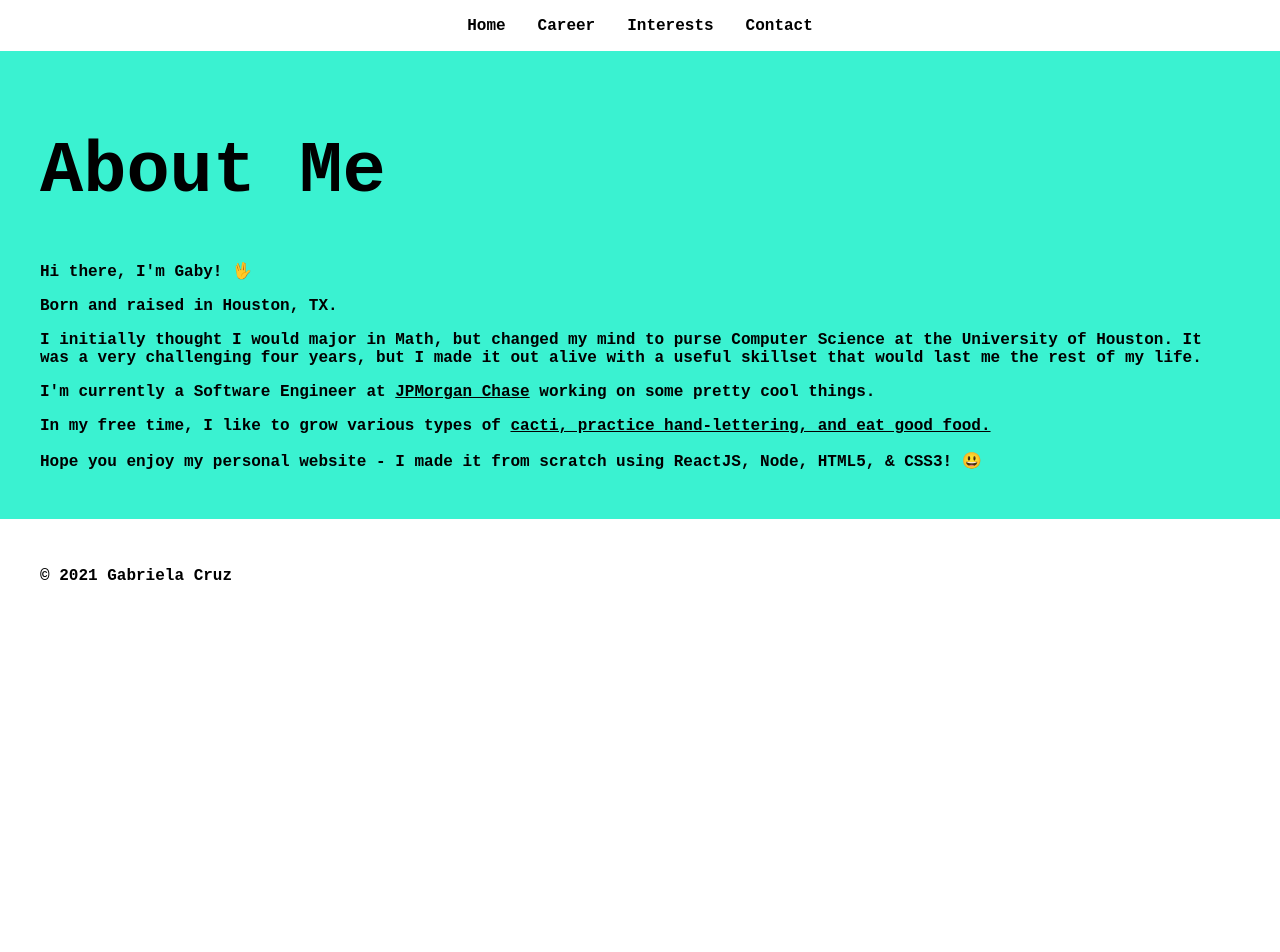
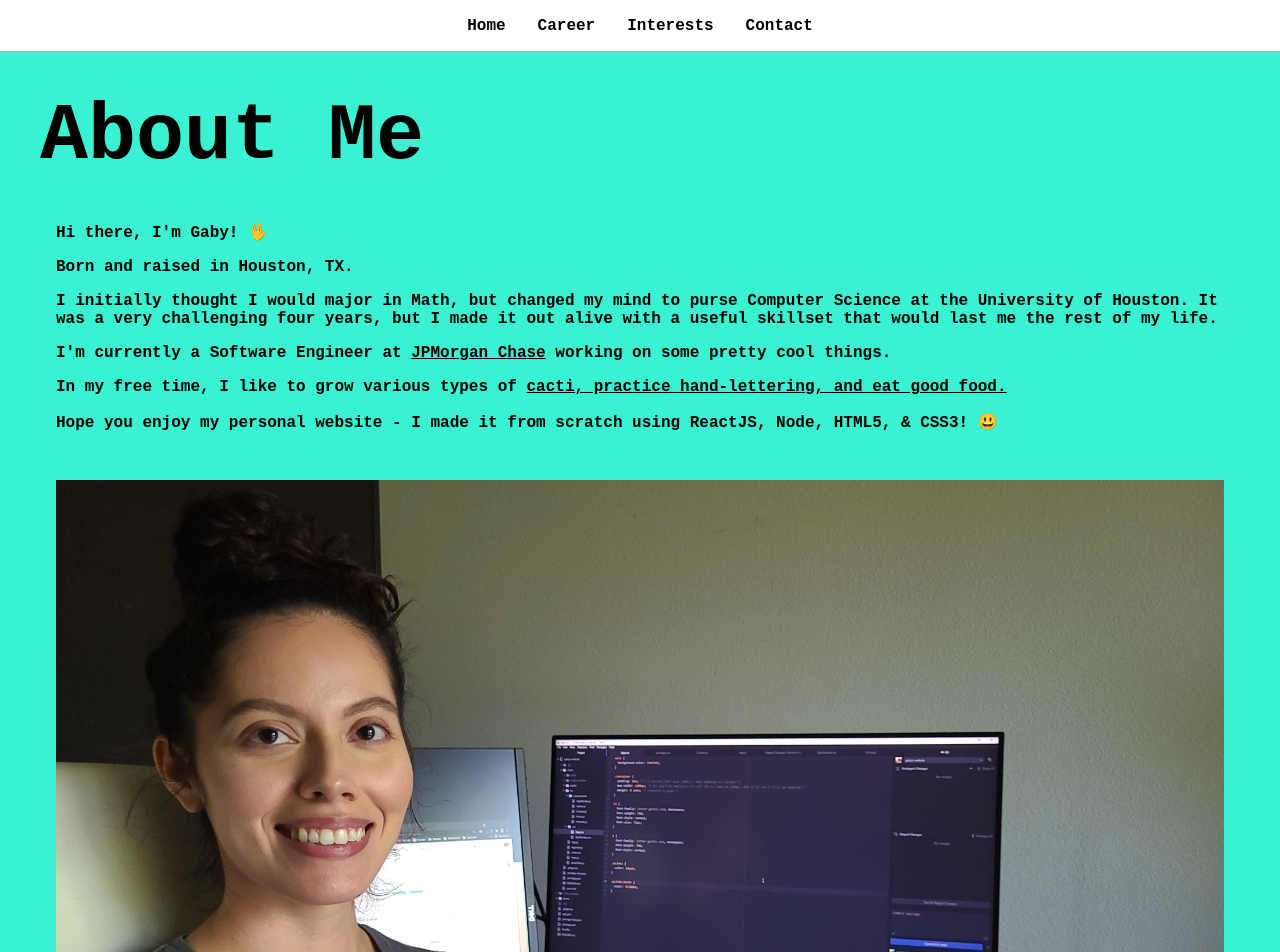
Before and after one commit to gabycruzzin/gabys-website, a React (Create React App) app in the folder client/: page / in a window 1280 px wide. Shown: the top 952 px of the page. Before the commit the page ends 800 px from the top, so only its background shows below. Built offline with nearby package versions, Linux system fonts and the light colour scheme; a web font is replaced by a local one.

Commit message:
reponsive layout and added picture

```diff
--- a/client/package.json
+++ b/client/package.json
@@ -35,6 +35,5 @@
       "last 1 firefox version",
       "last 1 safari version"
     ]
-  },
-  "proxy": "http://localhost:5000"
+  }
 }
--- a/client/src/components/Home.js
+++ b/client/src/components/Home.js
@@ -1,13 +1,21 @@
 import {Link} from "react-router-dom";
+import picture from '../img/profile_pic.jpg';
 
 export function Home() {
   return <>
     <h1>About Me</h1>
+    <div className="flex-container">
+      <div className="flex-item-left">
           <p>Hi there, I'm Gaby! 🖖</p>
           <p>Born and raised in Houston, TX.</p>
           <p>I initially thought I would major in Math, but changed my mind to purse Computer Science at the University of Houston. It was a very challenging four years, but I made it out alive with a useful skillset that would last me the rest of my life.</p>
           <p>I'm currently a Software Engineer at <Link to="/career" className="pLinks">JPMorgan Chase</Link> working on some pretty cool things.</p>
           <p>In my free time, I like to grow various types of <Link to="/interests" className="pLinks">cacti, practice hand-lettering, and eat good food.</Link></p>
           <p>Hope you enjoy my personal website - I made it from scratch using ReactJS, Node, HTML5, & CSS3! 😃</p>
+      </div>
+      <div className="flex-item-right">
+        <img src={picture} alt="Selfie" />
+      </div>
+    </div>
   </>;
 }
--- a/client/src/css/App.css
+++ b/client/src/css/App.css
@@ -12,7 +12,8 @@ h1 {
 	font-family: letter-gothic-std, monospace;
 	font-weight: 700;
 	font-style: normal;
-	font-size: 72px;
+	font-size: 5em;
+	line-height: 0;
 }
 
 p {
@@ -28,3 +29,29 @@ p {
 .pLinks:hover {
 	color: #E38BDA;
 }
+
+img {
+	width: 100%;
+}
+
+.flex-container {
+  display: flex;
+  flex-direction: row;
+}
+
+.flex-item-left {
+  flex: 50%;
+	padding: 1em;
+}
+
+.flex-item-right {
+  flex: 50%;
+	padding: 1em;
+}
+
+/* Responsive layout - makes a one column-layout instead of two-column layout */
+@media (max-width: 1280px) {
+  .flex-container {
+    flex-direction: column;
+  }
+}
```
Also changed, not shown: client/src/img/profile_pic.jpg (added). Lines whose indentation alone changed are shown as unchanged.
